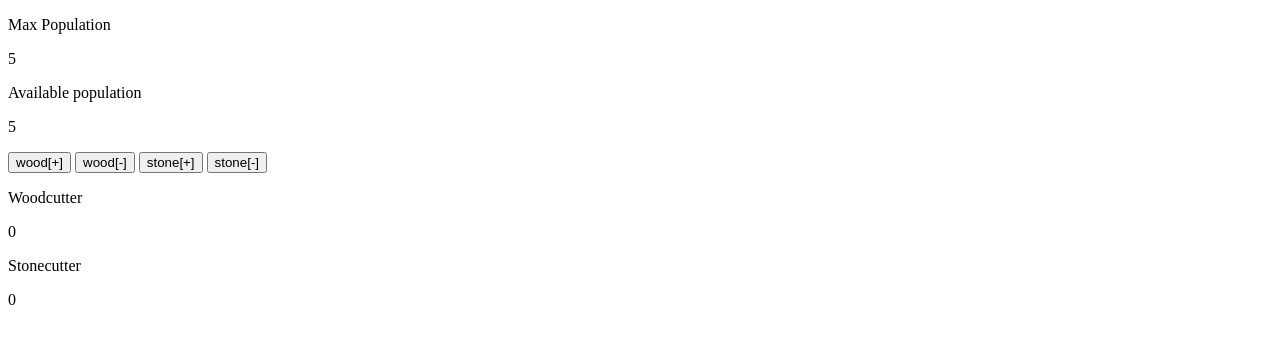
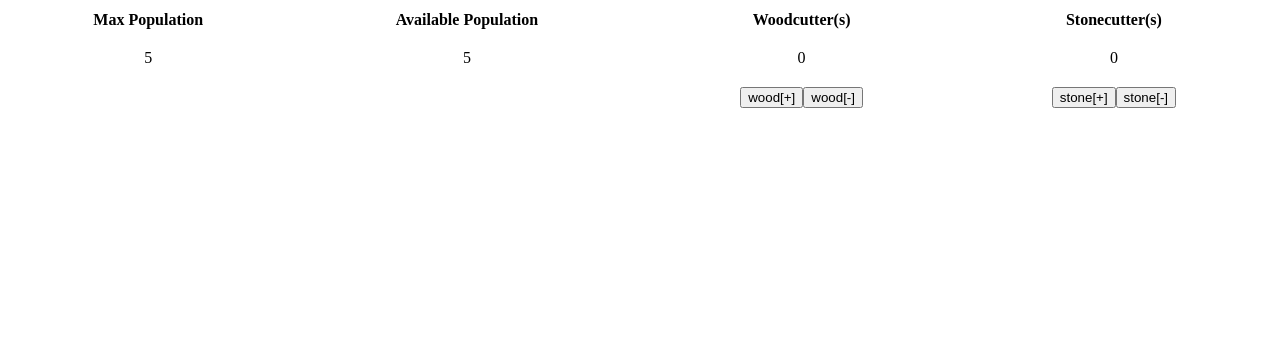
Before and after one commit to AHunterRoss/Project-Resource, a plain HTML site: page TheStart/Index.html in a window 1280 px wide. Drawn offline with Linux system fonts and the light colour scheme.

Commit message:
Streamlined visuals

```diff
--- a/TheStart/Index.html
+++ b/TheStart/Index.html
@@ -4,18 +4,26 @@
 			<link rel="stylesheet" type="text/css" href="stylesheet.css"></link>
 		</head>
 		<body>
-			<p>Max Population</p>
-			<p id="maxPopulation"></p>
-			<p>Available population</p>
-			<p id="population"></p>
-			<button id="woodUp" type="button" onclick="woodUp()">wood[+]</button>
-			<button id="woodDown" type="button" onclick="woodDown()">wood[-]</button>
-			<button id="stoneUp" type="button" onclick="stoneUp()">stone[+]</button>
-			<button id="stoneDown" type="button" onclick="stoneDown()">stone[-]</button>
-			<p>Woodcutter</p>
-			<p id="woodcutter"></p>
-			<p>Stonecutter</p>
-			<p id="stonecutter"></p>
+			<table style="width:100%">
+  				<tr>
+    				<th>Max Population</th>
+   					<th>Available Population</th>
+					<th>Woodcutter(s)</th>
+					<th>Stonecutter(s)</th>
+  				</tr>
+  				<tr>
+    				<td align="center"><p id="maxPopulation"></p></td>
+    				<td align="center"><p id="population"></p></td>
+					<td align="center"><p id="woodcutter"></p></td>
+					<td align="center"><p id="stonecutter"></p></td>
+  				</tr>
+  				<tr>
+					<td></td>
+					<td></td>
+    				<td align="center"><button id="woodUp" type="button" onclick="woodUp()">wood[+]</button><button id="woodDown" type="button" onclick="woodDown()">wood[-]</button></td>
+    				<td align="center"><button id="stoneUp" type="button" onclick="stoneUp()">stone[+]</button><button id="stoneDown" type="button" onclick="stoneDown()">stone[-]</button></td>
+				</tr>
+			</table>
 
 			<script type="text/javascript" src="game.js"></script>
 
```
